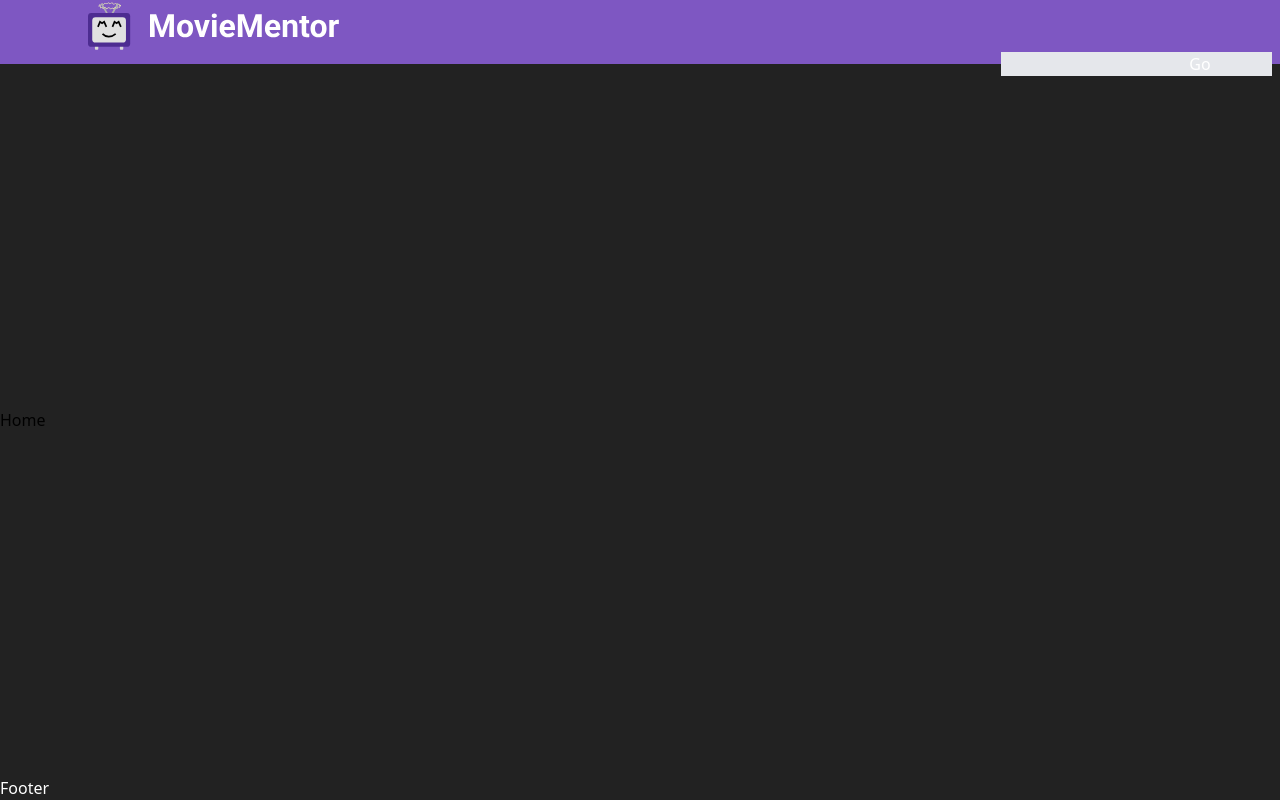
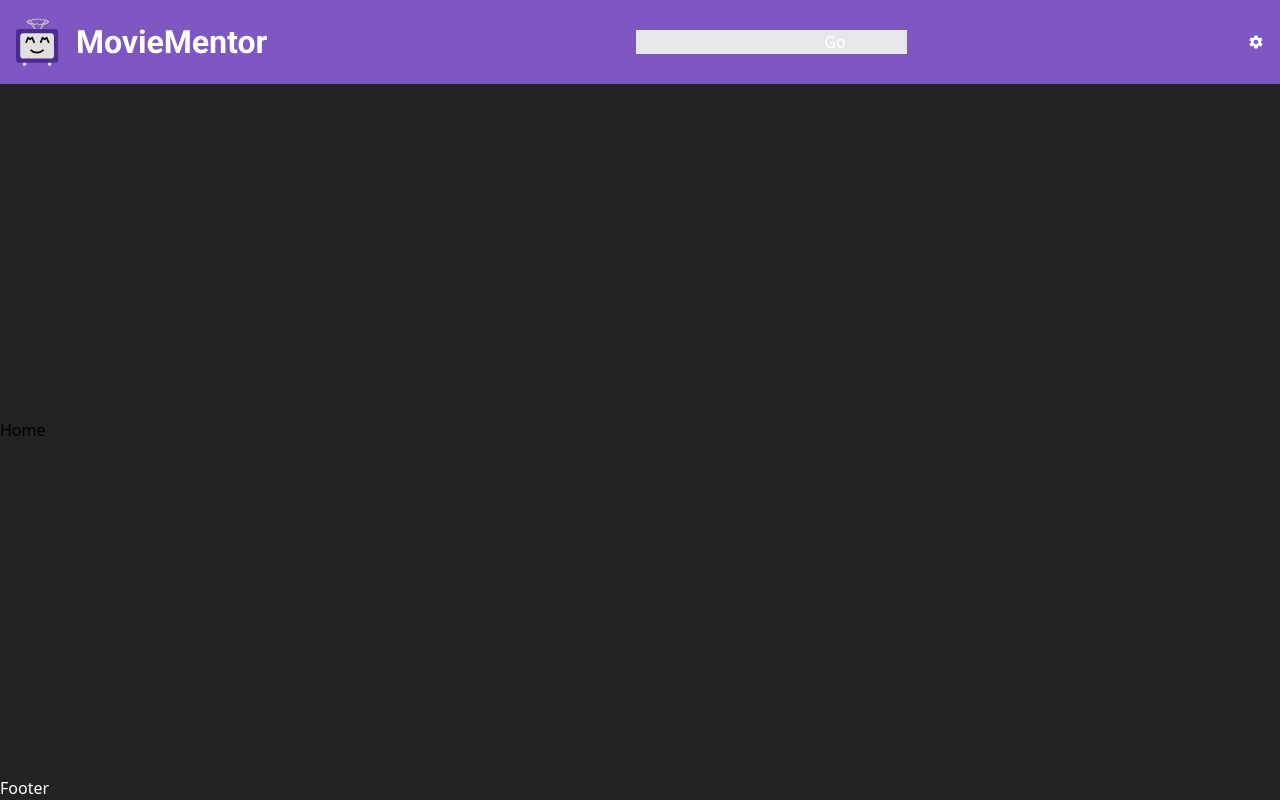
Before and after one commit to ContentWarnings/WebFrontend, a React (Create React App) app: page / in a window 1280 px wide. Built offline with nearby package versions, Linux system fonts and the light colour scheme; the HTML template or start-up script is replaced by a standard one.

Commit message:
Add settings icon and search bar

```diff
--- a/package.json
+++ b/package.json
@@ -12,6 +12,7 @@
     "@types/react-dom": "^18.0.10",
     "react": "^18.2.0",
     "react-dom": "^18.2.0",
+    "react-icons": "^4.7.1",
     "react-router-dom": "^6.6.2",
     "react-scripts": "5.0.1",
     "typescript": "^4.9.4",
--- a/src/components/layout/Header.tsx
+++ b/src/components/layout/Header.tsx
@@ -1,5 +1,6 @@
 import { Link } from "react-router-dom";
 import { useState } from "react";
+import { IoMdSettings as Settings } from "react-icons/io";
 
 function Header() {
   const [text, setText] = useState("");
@@ -9,11 +10,9 @@ function Header() {
   const handleSubmit = (e: any) => {
     e.preventDefault();
   };
-
   return (
-    <nav className="items-center justify-between flex-wrap h-16 bg-[#7e57c2] text-white">
-      <div className="container mx-auto">
-        <div className="flex-none px-2 ml-20">
+    <nav className="flex items-center justify-between flex-wrap bg-[#7e57c2] p-4 text-white">
+      <div className="flex items-center flex-shrink mr-6">
         <Link to="/" className="text-lg font-bold align-middle">
           <svg
             width="255"
@@ -102,7 +101,8 @@ function Header() {
             />
           </svg>
         </Link>
-          <div className="flex justify-end">
+      </div>
+      <div>
         <form onSubmit={handleSubmit}>
           <div className="form-control">
             <div className="relative">
@@ -119,7 +119,10 @@ function Header() {
           </div>
         </form>
       </div>
-        </div>
+      <div>
+        <Link to="/settings">
+          <Settings />
+        </Link>
       </div>
     </nav>
   );
```
Also changed, not shown: 1 other file (tests, documents, lock files or other folders). Lines whose indentation alone changed are shown as unchanged.
